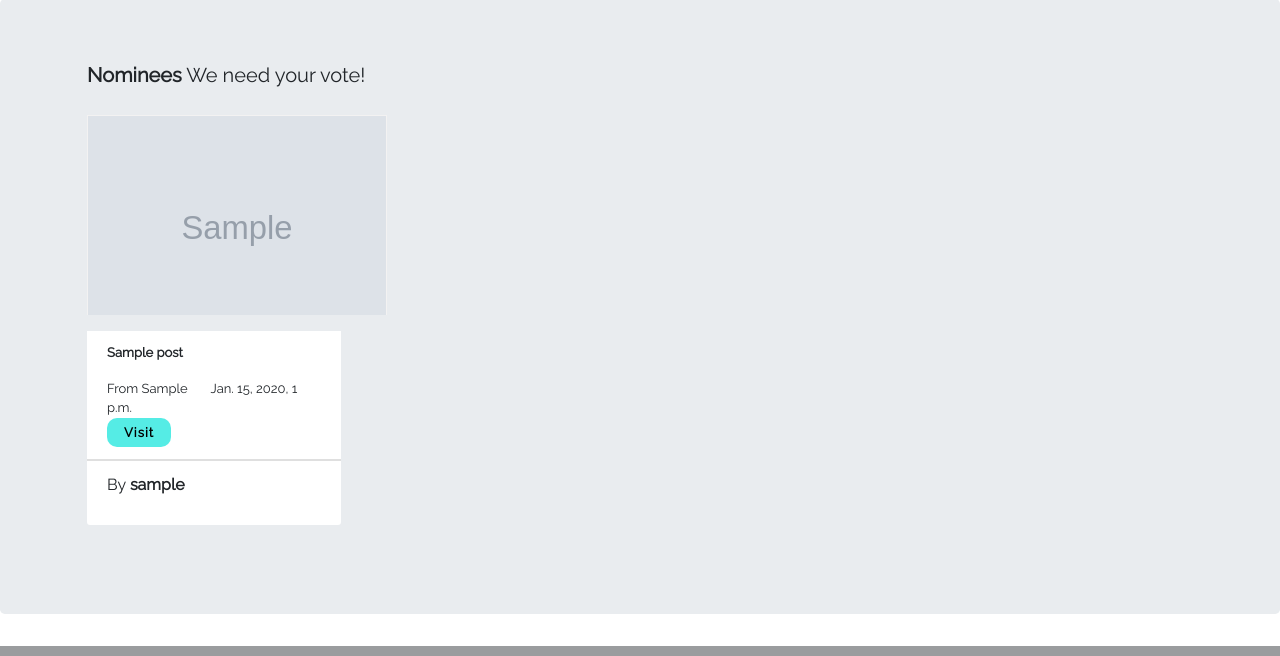
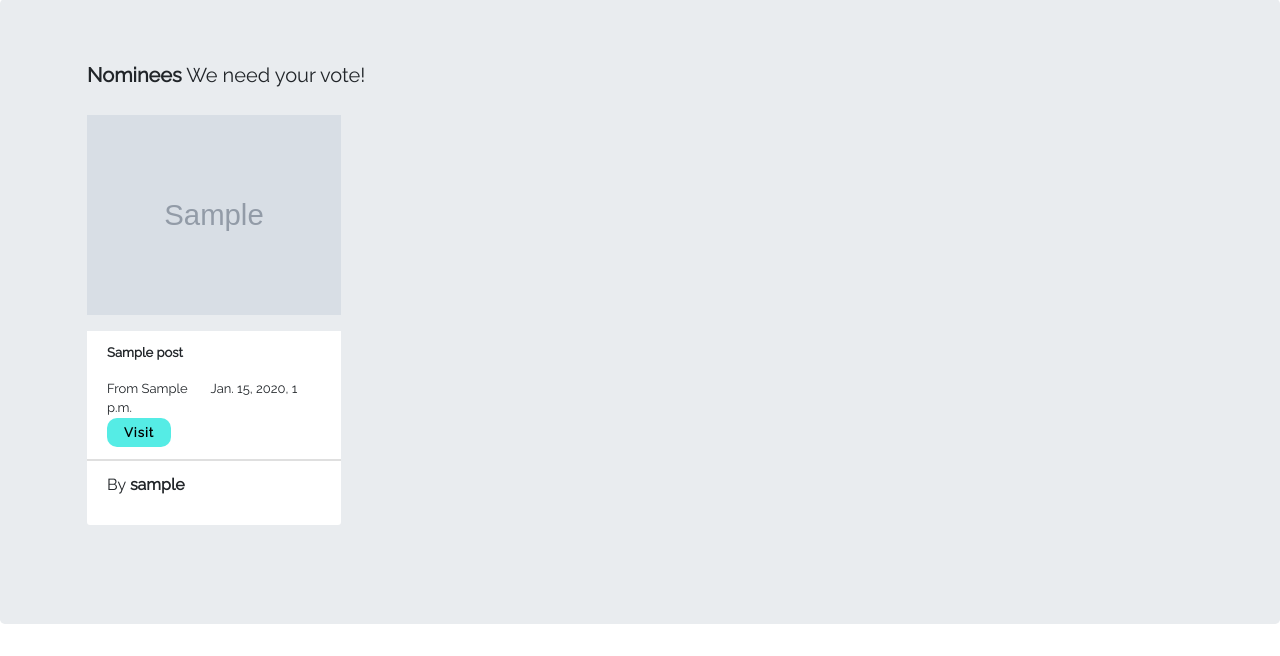
Before and after one commit to KevinJared/Awwards, a Django app: page / in a window 1280 px wide. Shown: the part 715-1371 px from the top of the page. Run offline with Django 3.2, Linux system fonts and the light colour scheme; a user stored in the database is signed in; tables that the repository leaves empty hold one stand-in row (values such as "Sample post"); grey boxes marked "Sample" are stand-in pictures; some libraries are stand-ins or nearby versions; some web fonts are replaced.

Commit message:
styling of images

```diff
--- a/awwardsmain/templates/index.html
+++ b/awwardsmain/templates/index.html
@@ -1,5 +1,4 @@
 {% extends 'base.html' %}
-{%load bootstrap4 %}
 {% block content %}
 {{block.super}}
 
@@ -73,17 +72,12 @@
         </div>
         <div class="row">
             {% for post in posts %}
-            <div class="col-md-3" style="margin-bottom:15px;">
-                <div id="image" class="body">
-                    <div class="hover02 column">
-                        <div>
-                            <figure><a target="blank" href="{%url 'vote' post_id=post.id%}"><img type="button" class="btn btn-lg img-responsive"
-                                        class="img-responsive" src="{{post.image.url }}" alt="" width="100%" ; height="200px"
-                                        ;></a></figure>
-                        </div>
-                    </div>
+            <div class="col-md-3" style="margin-bottom:25px;">
+                <div id="image" class="hover02 column body">
+                   <figure><a target="blank" href="{%url 'vote' post_id=post.id%}"><img class="img-responsive" src="{{post.image.url }}"
+                    width="100%" ; height="200px" ;></a></figure>
                 </div>
-                <div class="card-header" style="background-color:white; font-size: 13px;">
+                <div class="card-header" style="background-color:white; font-size: 13px; margin-top:0px;">
                     <p><strong>{{post.sitename}}</strong></p>
                     From {{post.country}} &nbsp; &nbsp; &nbsp; {{post.post_date}}
                     <div class="text2">
--- a/awwardsmain/templates/navbar.html
+++ b/awwardsmain/templates/navbar.html
@@ -5,7 +5,6 @@
 
     <meta charset="utf-8">
     <meta name="viewport" content="width=device-width, initial-scale=1">
-
     <!-- fonts -->
     <link href="https://fonts.googleapis.com/css?family=Comfortaa" rel="stylesheet">
     <!-- fonts -->
--- a/awwardsmain/templates/updateprofile.html
+++ b/awwardsmain/templates/updateprofile.html
@@ -1,4 +1,4 @@
-{% load bootstrap4 %}
+{% extends 'base.html' %}
 {% load staticfiles %}
 <!DOCTYPE html>
 <html>
@@ -20,7 +20,6 @@
 </head>
 
 <body>
-    {% include "navbar.html" %}
     <div class="container" style="margin-top:100px; font-size:13px;font-family: 'K2D', sans-serif; ">
         <form action="{%url 'updateprofile'%}" method="post" enctype="multipart/form-data">
             {%csrf_token%}
--- a/static/css/main.css
+++ b/static/css/main.css
@@ -177,22 +177,16 @@ h4 {
 
 /* hover effect on images */
 figure {
-	width: 300px;
-	height: 200px;
-	margin: 0;
-	padding: 0;
-	background: #fff;
 	overflow: hidden;
 }
-figure:hover+span {
-	bottom: -36px;
+figure:hover{
+	bottom: -16px;
 	opacity: 1;
 }
 
 /* Zoom In #2 */
 .hover02 figure img {
-	width: 300px;
-	height: auto;
+	height: 200px;
 	-webkit-transition: .3s ease-in-out;
 	transition: .3s ease-in-out;
 }
```
Also changed, not shown: awwardsmain/templates/vote.html (+1 -6 lines).
